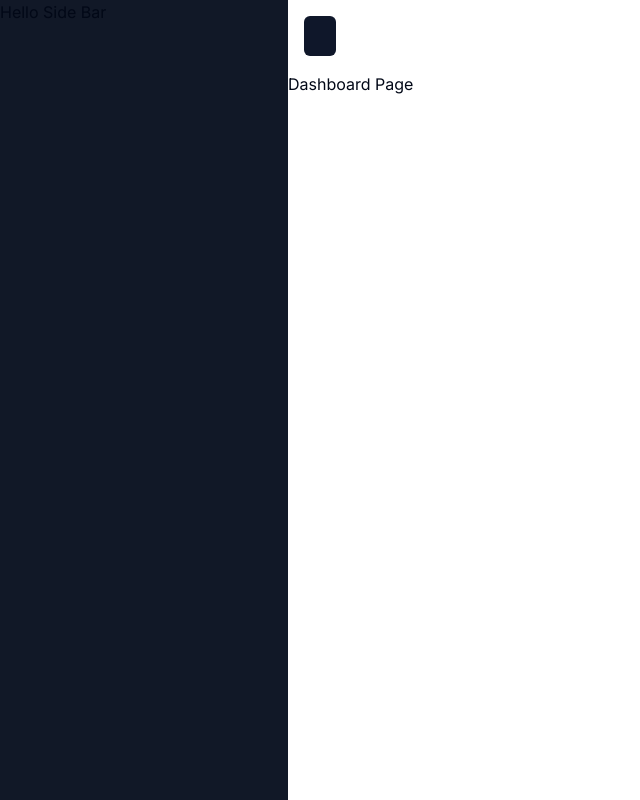
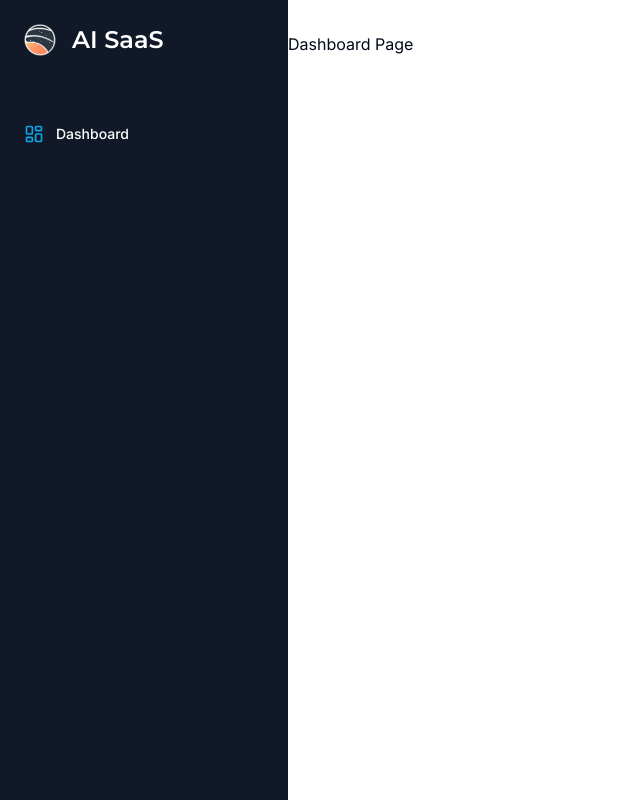
Before and after one commit to mojalil/ai-saas, a Next.js app: page /dashboard in a window 1280 px wide. Shown: the whole page, without its empty margins (0-640 px from the left). Built offline with nearby package versions, Linux system fonts and the light colour scheme.

Commit message:
wip sidebar, added logo

```diff
--- a/app/(dashboard)/(routes)/dashboard/page.tsx
+++ b/app/(dashboard)/(routes)/dashboard/page.tsx
@@ -1,10 +1,9 @@
-import { UserButton } from "@clerk/nextjs";
+
 
 const DashboardPage = () => {
   return (
     <div>
         <div>Dashboard Page</div>
-        <UserButton afterSignOutUrl="/" />
     </div>
   )
 }
--- a/app/(dashboard)/layout.tsx
+++ b/app/(dashboard)/layout.tsx
@@ -1,9 +1,10 @@
-import Navbar from "@/components/NavBar";
+import Navbar from "@/components/Navbar";
+import Sidebar from "@/components/Sidebar";
 const DashboardLayout = ({ children } : { children: React.ReactNode }) => {
     return (
         <div className="h-full relative">
             <div className="hidden h-full md:flex md:w-72 md:flex-col md:fixed md:inset-y-0 z-[80] bg-gray-900">
-                Hello Side Bar
+<Sidebar />
             </div>
             <main className="md:pl-72">
                 <Navbar />
--- a/components/Navbar.tsx
+++ b/components/Navbar.tsx
@@ -1,10 +1,16 @@
-import { Button } from "./ui/button"
+import { Menu } from "lucide-react"
+import { Button } from "@/components/ui/button";
+import { UserButton } from "@clerk/nextjs";
 
 const Navbar = () => {
     return (
         <div className="flex items-center p-4">
-            <Button></Button>
-
+            <Button variant="ghost" size="icon" className="md:hidden">
+                <Menu/>
+            </Button>
+            <div className="flex w-full justify-end">
+                <UserButton afterSignOutUrl="/" />
+            </div>
         </div>
     )
 }
--- /dev/null
+++ b/components/Sidebar.tsx
@@ -0,0 +1,54 @@
+"use client";
+
+import Image from "next/image";
+import Link from "next/link";
+import { Montserrat } from "next/font/google";
+import { cn } from "@/lib/utils";
+import { LayoutDashboard } from "lucide-react";
+
+const montserrat = Montserrat({
+    weight: "600",
+    subsets: ["latin"],
+});
+
+const routes = [
+    {
+        label: "Dashboard",
+        icon: LayoutDashboard,
+        href: "/dashboard",
+        color: "text-sky-500",
+    }
+]
+
+const Sidebar = () => {
+  return (
+    <div className="space-y-4 py-4 flex flex-col h-full bg-[#111827] text-white">
+      <div className="px-3 py-2 flex-1">
+        <Link href="/dashboard" className="flex items-center pl-3 mb-14">
+            <div className="relative w-8 h-8 mr-4">
+                <Image fill alt="Logo" src="/ai-saas-logo-5.png"/>
+                </div>
+                <h1 className={cn("text-2xl font-bold", montserrat.className)}>AI SaaS</h1>
+        </Link>
+        <div className="space-y-1">
+            {routes.map((route) => (
+                <Link
+                    href={route.href}
+                    key={route.href}
+                    className="text-sm group flex p-3 w-full
+                    justify-start font-medium cursor-pointer hover:test-white hover:bg-white/10 rounded-lg transition"
+                    >
+                        <div className="flex items-center flex-1">
+                            <route.icon className={cn("w-5 h-5 mr-3", route.color)}/>
+                            {route.label}
+                        </div>
+                    </Link>
+
+            ))}
+            </div>
+      </div>
+    </div>
+  );
+};
+
+export default Sidebar;
```
Also changed, not shown: public/ai-saas-logo-5.png (added), public/ai-saas-logo.png (added).
